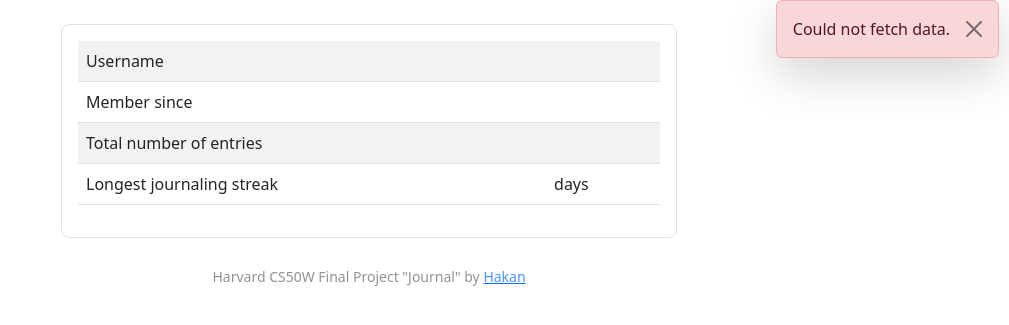
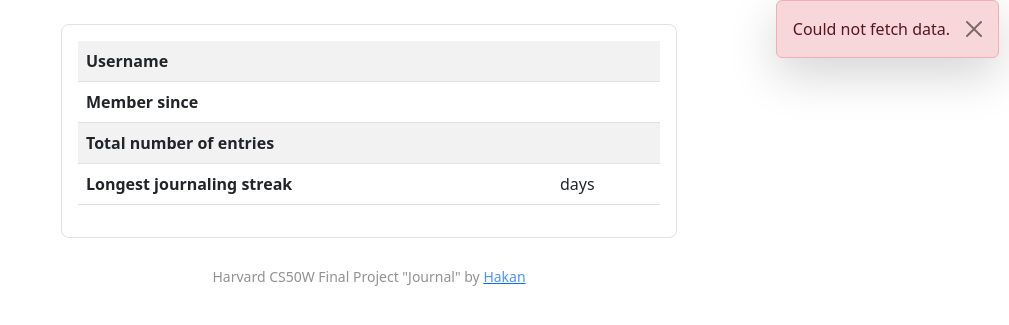
Before and after one commit to hakanayata/journal, a Django app: page /profile in a window 1280 px wide. Shown: the part 64-389 px from the top of the page, without its empty margins (271-1280 px from the left). Run offline with Django 4.2, Linux system fonts and the light colour scheme.

Commit message:
profile page style upd

```diff
--- a/journal/static/journal/css/styles.css
+++ b/journal/static/journal/css/styles.css
@@ -1,4 +1,4 @@
-tbody td:hover {
+#activityBoard tbody td:hover {
     opacity: 0.75;
 }
 
@@ -31,6 +31,10 @@
 
 #boardHead td {
     background-color: none;
+}
+
+#profileTable tr > td:first-child {
+    font-weight: bold;
 }
 
 .nav-item.dropdown {
```
